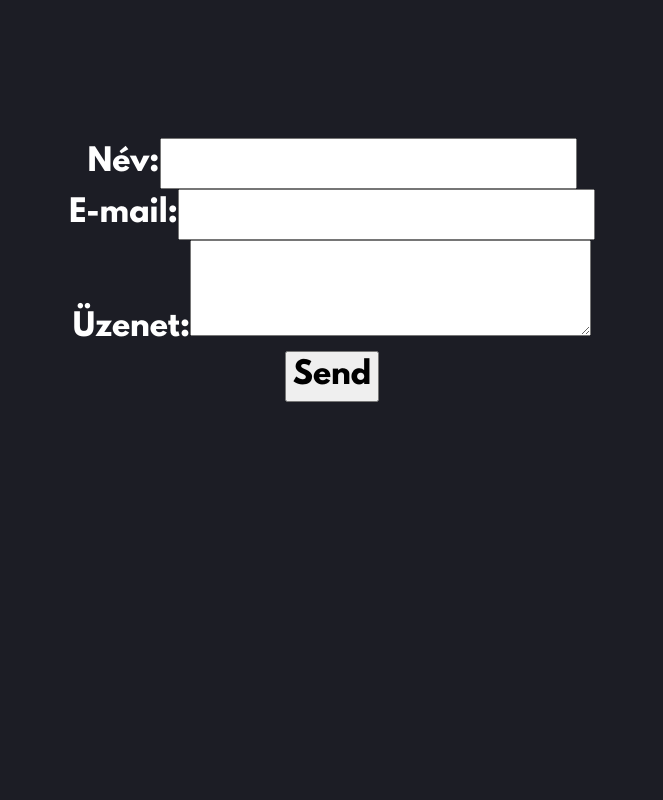
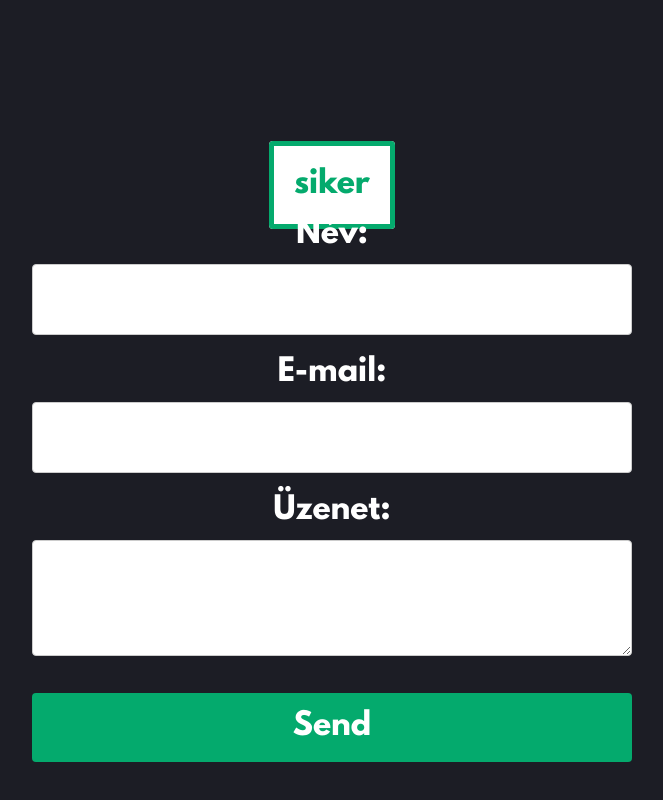
Before and after one commit to Gerg0/portfoliosite, a Vue app: page / in a window 1280 px wide. Shown: the part 3630-4430 px from the top of the page, without its empty margins (308-971 px from the left). Before the commit the page ends 4052 px from the top, so only its background shows below. Built offline with nearby package versions, Linux system fonts and the light colour scheme; no server answers.

Commit message:
Adding message to ContactForm

```diff
--- a/src/components/ContactForm.vue
+++ b/src/components/ContactForm.vue
@@ -1,23 +1,27 @@
 <template>
-    <form ref="form" @submit.prevent="sendEmail" @reset="reset">
-
+    <div class="container">
+        <form id="contactForm" @submit.prevent="sendEmail">
+            <div class="message-container">
+                <!-- v-if="form.user_message.length"  -->
+                <span class="success" >{{ form.user_message }}</span>
+                <span v-if="form.error_message.length" class="error">{{ form.error_message }}</span>
+            </div>
         <div>
             <label for="from_name">Név:</label>
-            <input name="from_name" type="text" v-model="from_name" />
+            <input name="from_name" type="text" v-model="form.from_name" required />
 </div>
-
 <div>
             <label for="from_email">E-mail:</label>
-            <input name="from_email" type="email" v-model="from_email" />
+            <input name="from_email" type="email" v-model="form.from_email" required />
 </div>
-
 <div>
             <label for="message">Üzenet:</label>
-            <textarea name="message" v-model="message"></textarea>
+            <textarea name="message" v-model="form.message" required></textarea>
 </div>
 
             <input type="submit" value="Send" />
         </form>
+    </div>
 </template>
 <script>
 import emailjs from '@emailjs/browser';
@@ -26,43 +30,99 @@ import config from '../assets/config.json';
 export default {
     name: "ContactForm",
     setup() {
-        let from_name ="";
-        let from_email = "";
-        let message = "";
 
-        const form = ref(null);
+        const form = ref({
+            error_message: "",
+            user_message: "siker",
+            from_name: "",
+            from_email: "",
+            message: ""
+        })
 
-        const reset = () =>{
-            from_name.value = "",
-            from_email.value = "",
-            message.value = ""
+        const reset = () => {
+            form.value.from_name = "",
+                form.value.from_email = "",
+                form.value.message = ""
         }
 
-        const sendEmail = () =>{
-             emailjs.sendForm(config.service_id, config.template_name, form.value, config.public_key, {
-                    from_name: from_name,
-                    from_email: from_email,
-                    message: message
+
+
+        const sendEmail = (e) => {
+
+            emailjs.sendForm(config.service_id, config.template_name, e.target, config.public_key, {
+                from_name: form.value.from_name,
+                from_email: form.value.from_email,
+                message: form.value.message
             })
                 .then((result) => {
                     console.log('SUCCESS!', result.text);
                     reset();
+                    form.value.user_message = "Üzenet sikeresen elküldve!"
                 }, (error) => {
                     console.log('FAILED...', error.text);
+                    form.value.error_message = "Valami hiba történt!"
+
                 });
         }
 
         return {
-            from_name,
-            from_email,
-            message,
             form,
             reset,
-            sendEmail
+            sendEmail,
+
         };
+
     }
 }
 </script>
 
-<style>
+<style scoped>
+input,
+select,
+textarea {
+    width: 100%;
+    padding: 12px;
+    border: 1px solid #ccc;
+    border-radius: 4px;
+    box-sizing: border-box;
+    margin-top: 6px;
+    margin-bottom: 16px;
+    resize: vertical
+}
+
+input[type=submit] {
+    background-color: #04AA6D;
+    color: white;
+    padding: 12px 20px;
+    border: none;
+    border-radius: 4px;
+    cursor: pointer;
+}
+
+input[type=submit]:hover {
+    background-color: #45a049;
+}
+
+.container {
+    border-radius: 5px;
+    padding: 20px;
+    max-width: 50%;
+    display: flex;
+    flex-direction: column;
+}
+.message-container{
+    margin:5px;
+}
+.error{
+    background-color: red;
+    padding:20px;
+}
+.success{
+    background-color: white;
+    color: #04AA6D;
+    padding:20px;
+    margin: 20px;
+    border-radius: 4px;
+    border:5px solid #04AA6D;
+}
 </style>
```
Lines whose indentation alone changed are shown as unchanged.
